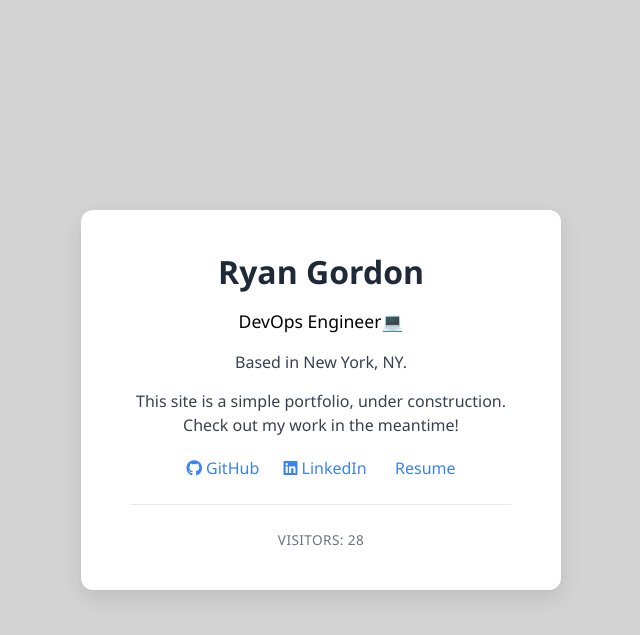
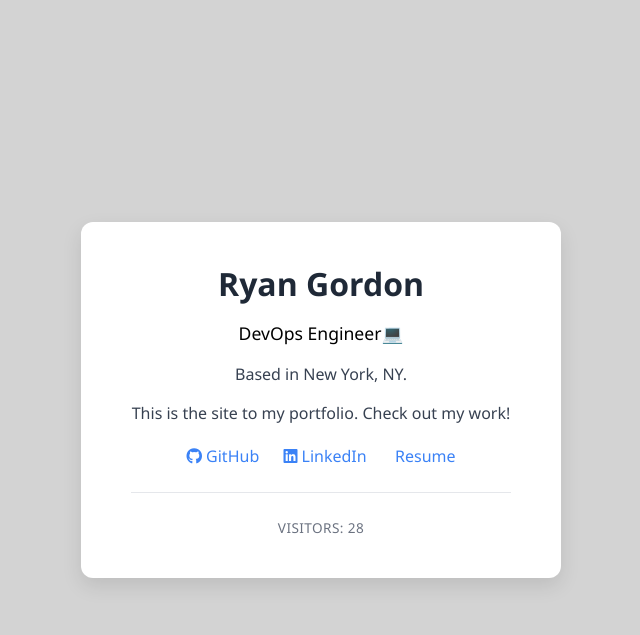
Before and after one commit to ryankgordon/RyanGordon, a Flask app: page / in a window 1280 px wide. Shown: the top 635 px of the page, without its empty margins (319-959 px from the left). Run offline with Flask 3, Linux system fonts and the light colour scheme; data comes from the database, SQL or seed files in the repository.

Commit message:
Update portfolio homepage copy

```diff
--- a/templates/index.html
+++ b/templates/index.html
@@ -14,8 +14,8 @@
     <p>Based in New York, NY.</p>
 
     <p>
-      This site is a simple portfolio, under construction.
-      Check out my work in the meantime!
+      This is the site to my portfolio.
+      Check out my work!
     </p>
 
     <div class="links">
```
